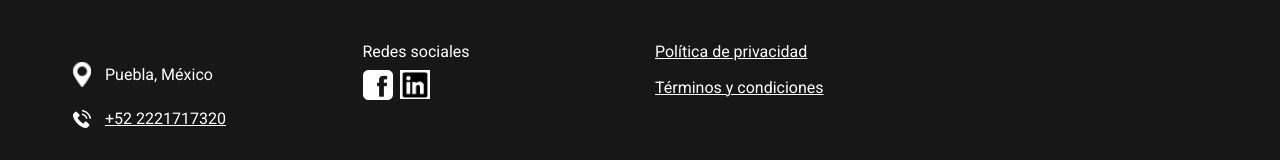
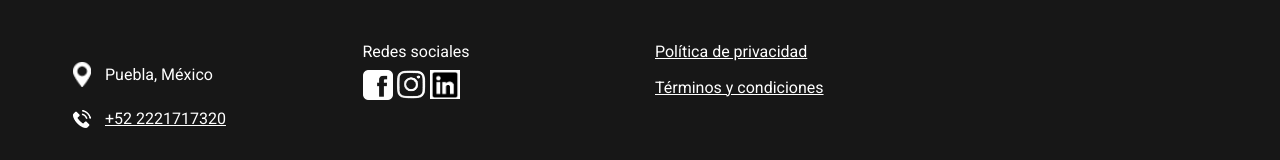
Before and after one commit to angelmndz/angelmndz.github.io, a plain HTML site: page index.html in a window 1280 px wide. Shown: the part 2185-2345 px from the top of the page. Drawn offline with nearby package versions, Linux system fonts and the light colour scheme.

Commit message:
Update index.html

```diff
--- a/index.html
+++ b/index.html
@@ -267,7 +267,7 @@ Además, maximiza el uso de habilidades y talentos del personal, impulsando un t
            <h6> Redes sociales</h6>
             <div class="img-box">
               <img src="face.png" width="30px" alt="" />
-              <a href="https://www.instagram.com/maribelcoach100/"> <img src="images/instagram.png" width="30px" alt="" /> </a>
+              <a href="https://www.instagram.com/maribelcoach100/"> <img src="instagram.png" width="30px"/> </a>
               <img src="indeed.png" width="30px" alt="" />
             </div> <br>
             <div class="img-box">
```
